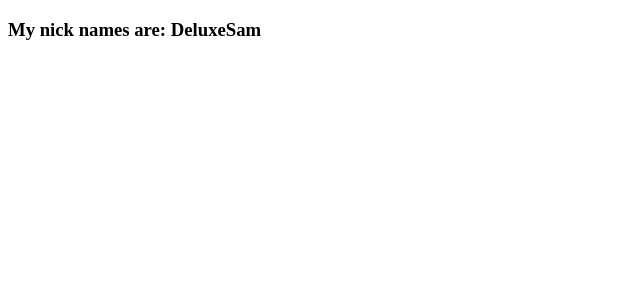
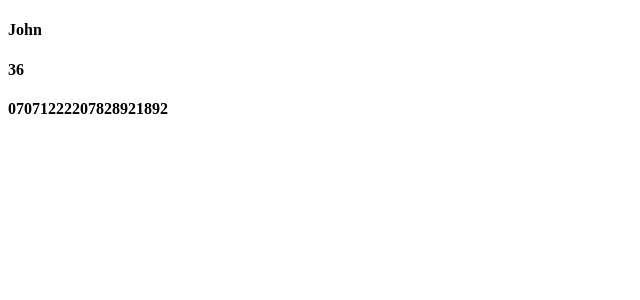
Before and after one commit to ColinAdo/learning-react, a React (Vite) app: page / in a window 1280 px wide. Shown: the top 300 px of the page, without its empty margins (0-640 px from the left). Built offline with nearby package versions, Linux system fonts and the light colour scheme.

Commit message:
Add object propbs to a component

```diff
--- a/src/App.jsx
+++ b/src/App.jsx
@@ -2,11 +2,19 @@ import Hello from './components/Hello';
 
 function App() {
   {/* Passing array t component */}
-  const nickNames = ['Deluxe', 'Sam'];
+  // const nickNames = ['Deluxe', 'Sam'];
+
+  // Pasing object props to components
+  const person = {
+    name: 'John',
+    age: 36,
+    phoneNumbers: ['070712222', '07828921892']
+  }
 
   return (
     <div className="App">
-      <Hello nickNames={nickNames} />
+      {/* <Hello nickNames={nickNames} /> */}
+      <Hello person={person} />
     </div>
   )
 }
--- a/src/components/Hello.jsx
+++ b/src/components/Hello.jsx
@@ -1,8 +1,11 @@
 // Working with passing array and objects props to a component
-function Hello(props) {
+function Hello({person}) {
     return (
         <div>
-            <h3>My nick names are: {props.nickNames}</h3>
+            {/* <h3>My nick names are: {nickNames}</h3> */}
+            <h4>{person.name}</h4>
+            <h4>{person.age}</h4>
+            <h4>{person.phoneNumbers}</h4>
         </div>
     );
 }
```
